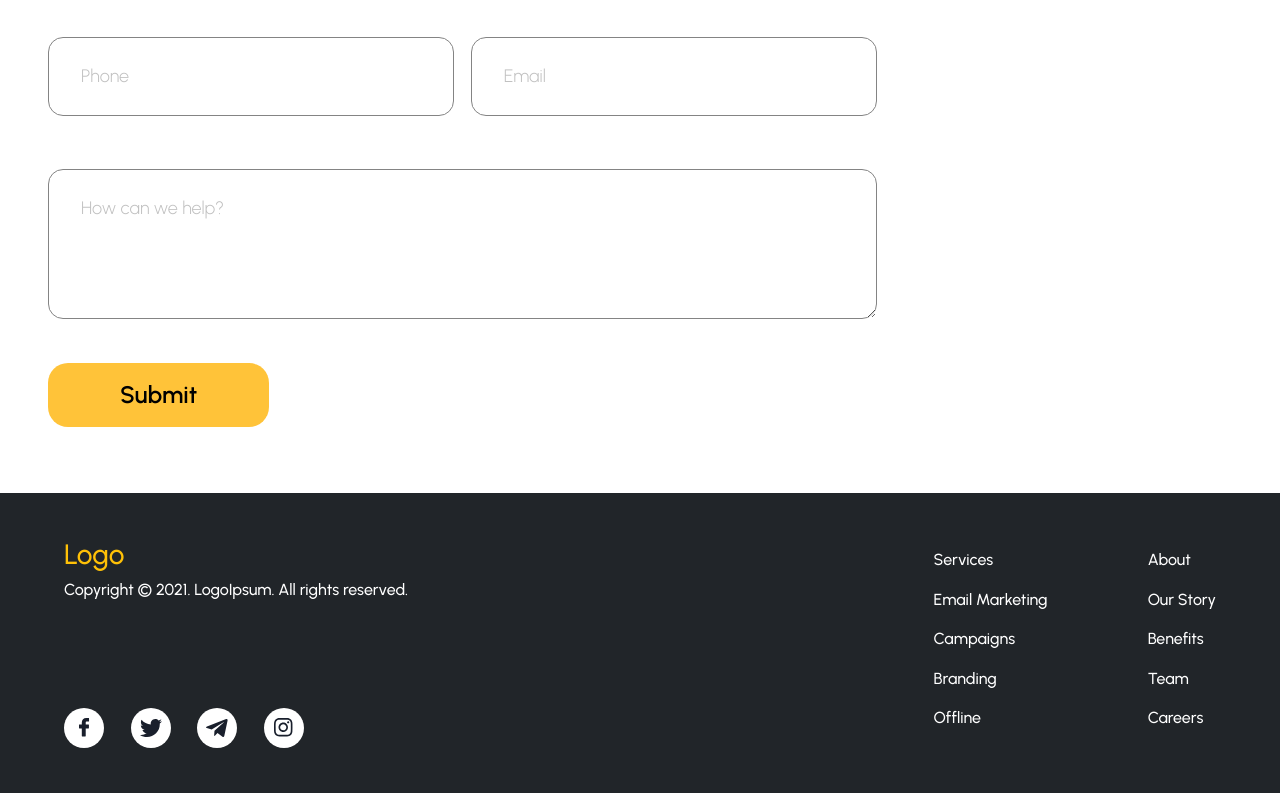
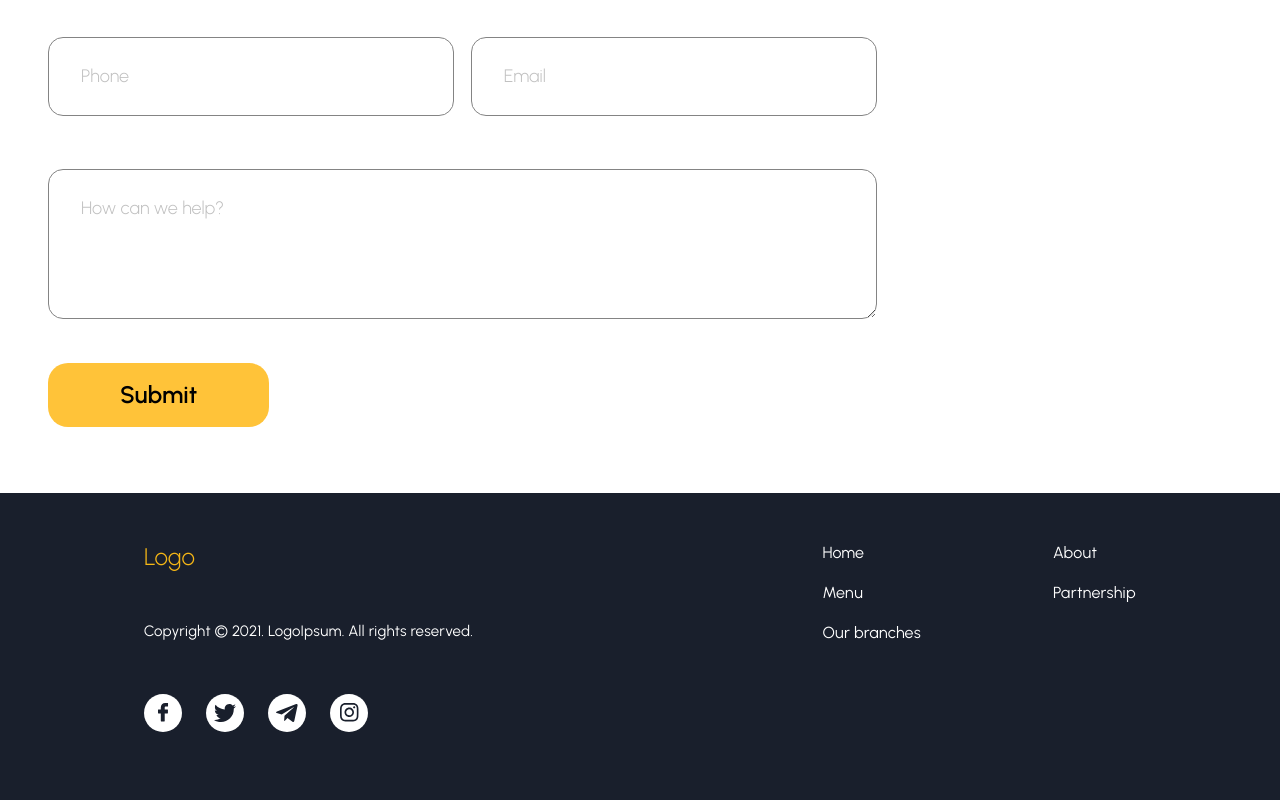
Before and after one commit to IftixorT/toogether-tech-project, a React (Create React App) app: page /partnership in a window 1280 px wide. Shown: the part 855-1655 px from the top of the page. Built offline with nearby package versions, Linux system fonts and the light colour scheme.

Commit message:
video va footer qismi qushildi

```diff
--- a/src/components/common/footer/footer.scss
+++ b/src/components/common/footer/footer.scss
@@ -1,72 +1,127 @@
-* {
-	user-select: none;
-	margin: 0;
+.footer-section {
+	width: 100%;
+	min-height: 262px;
+	background: #191F2C;
+	padding: 50px 0 60px;
+
+
+	&__container {
+		width: 992px;
+		max-width: 100%;
+		margin: auto;
+		height: 100%;
+		color: white;
+		padding: 0;
+		@media (max-width: 1024px) {
+			padding: 0 2rem;
 		}
-
-footer {
-	// width: 100vw;
-	height: 300px;
-	padding: 0px 4rem;
+		@media (max-width: 980px) {
+			padding: 0 14%;
+		}
+		@media (max-width: 760px) {
+			padding: 0 10%;
+		}
+	}
+	.footer {
+		display: flex;
 		justify-content: space-between;
-	color: white;
-	.about {
-		height: 70%;
-		justify-content: space-around;
+		row-gap: 30px;
+		@media (max-width: 550px) {
+			flex-wrap: wrap;
 		}
-	.messengers {
-		width: 240px;
-		justify-content: space-between;
+		&__left {
+			display: flex;
+			flex-direction: column;
+			align-items: flex-start;
+			@media (max-width: 550px) {
+				flex: 0 0 100%;
+				justify-content: center;
+				align-items: center;
 			}
-	.messengerBg {
-		width: 40px;
-		height: 40px;
+			&__title {
+				font-style: normal;
+				font-weight: 300;
+				font-size: 24px;
+				line-height: 28px;
+				color: #F6B716;
+			}
+			&__subtitle {
+				font-style: normal;
+				font-weight: normal;
+				font-size: 15px;
+				line-height: 18px;
+				letter-spacing: 0.01em;
+				color: #FFFFFF;
+				margin-top: 43px;
+				margin-bottom: 54px;
+				@media (max-width: 550px) {
+					text-align: center;
+					line-height: 150%;
+				}
+			}
+			&__social {
+				display: flex;
+				align-items: center;
+				column-gap: 24px;
+				a {
+					width: 38px;
+					height: 38px;
 					border-radius: 50%;
+					background: white;
 					display: flex;
 					align-items: center;
 					justify-content: center;
-	}
-
-	.menus {
-		height: 70%;
-		._menu {
-			display: flex;
-			flex-direction: column;
-			height: 100%;
-			justify-content: space-evenly;
-			font-weight: 100;
-			margin-left: 100px;
-		}
-
-		._menu h6:hover {
-			text-decoration-line: underline;
+					&:hover {
+						transform: scale(1.2);
+						transition: 0.3s all ease;
 					}
 				}
 			}
-
-@media screen and (max-width: 600px) {
-	footer {
+		}
+		&__right {
+			display: flex;
+			align-items: flex-start;
+			@media (max-width: 980px) {
 				flex-direction: column;
+				row-gap: 21px;
+			}
+			@media (max-width: 550px) {
+				justify-content: center;
 				align-items: center;
-		height: 350px;
-		padding: 25px 20px;
-		transition: 0.3s;
+				flex: 0 0 100%;
 			}
-	.about {
-		width: 100%;
-		text-align: center;
+			&__item {
+				display: flex;
+				flex-direction: column;
+				align-items: flex-start;
+				row-gap: 21px;
+				@media (max-width: 550px) {
+					justify-content: center;
 					align-items: center;
 				}
-	.menus {
-		margin-top: 25px;
+				&:last-child {
+					margin-left: 132px;
+					@media (max-width: 1024px) {
+						margin-left: 60px;
 					}
-	.menu {
-		margin: 0px 50px;
+					@media (max-width: 980px) {
+						margin-left: 0;
 					}
-	.messengerBg {
-		width: 30px;
-		height: 30px;
-	}
-	.messengerBg img {
-		width: 50%;
+					@media (max-width: 550px) {
+						justify-content: center;
+						align-items: center;
 					}
 				}
+				a {
+					text-decoration: none;
+					font-style: normal;
+					font-weight: normal;
+					font-size: 16px;
+					line-height: 19px;
+					letter-spacing: 0.01em;
+					color: #FFFFFF;
+				}
+			}
+		}
+	}
+}
--- a/src/components/common/footer/footer.tsx
+++ b/src/components/common/footer/footer.tsx
@@ -1,6 +1,6 @@
 import {FC} from 'react'
 import './footer.scss'
-
+import {Link} from 'react-router-dom'
 import facebook from '../../../assets/images/footer/facebook.svg'
 import twitter from '../../../assets/images/footer/twitter.svg'
 import telegram from '../../../assets/images/footer/telegram.svg'
@@ -10,44 +10,33 @@ export interface FooterProps {}
 
 const Footer: FC<FooterProps> = () => {
 	return (
-		<footer className="footer bg-dark d-flex align-items-center justify-space-between">
-			<div className="about d-flex flex-column">
-				<h3 className="logo text-warning font-weight-lighter">Logo</h3>
-				<h6 className="about">
-					Copyright © 2021. LogoIpsum. All rights reserved.
-				</h6>
-				<div className="messengers d-flex">
-					<div className="messengerBg bg-white">
-						<img src={facebook} alt="facebook" />
+		<div className='footer-section'>
+			<div className='footer-section__container'>
+				<div className='footer'>
+					<div className='footer__left'>
+						<h1 className='footer__left__title'>Logo</h1>
+						<h1 className='footer__left__subtitle'>Copyright © 2021. LogoIpsum. All rights reserved.</h1>
+						<h1 className='footer__left__social'>
+							<a href='https://www.facebook.com/Supreme-D%C3%B6ner-Kebab-101841565467412/' target="blank"><img src={facebook} alt='img' /></a>
+							<a href='#'><img src={twitter} alt='img' /></a>
+							<a href='#'><img src={telegram} alt='img' /></a>
+							<a href='https://www.instagram.com/supreme.grill' target="blank"><img src={instagram} alt='img' /></a>
+						</h1>
 					</div>
-					<div className="messengerBg bg-white">
-						<img src={twitter} alt="twitter" />
-					</div>
-					<div className="messengerBg bg-white">
-						<img src={telegram} alt="telegram" />
-					</div>
-					<div className="messengerBg bg-white">
-						<img src={instagram} alt="instagram" />
+					<div className='footer__right'>
+						<div className='footer__right__item'>
+							<Link to="/">Home</Link>
+							<Link to="/menu">Menu</Link>
+							<a href='#'>Our branches</a>
+						</div>
+						<div className='footer__right__item'>
+							<a href='#'>About</a>
+							<Link to="/partnership">Partnership</Link>
+						</div>
 					</div>
 				</div>
 			</div>
-			<div className="menus d-flex">
-				<div className="_menu">
-					<h6>Services</h6>
-					<h6>Email Marketing</h6>
-					<h6>Campaigns</h6>
-					<h6>Branding</h6>
-					<h6>Offline</h6>
-				</div>
-				<div className="_menu">
-					<h6>About</h6>
-					<h6>Our Story</h6>
-					<h6>Benefits</h6>
-					<h6>Team</h6>
-					<h6>Careers</h6>
-				</div>
-			</div>
-		</footer>
+		</div>
 	)
 }
 
--- /dev/null
+++ b/src/components/landing/branches/Video/Video.css
@@ -0,0 +1,99 @@
+.video-js {
+    width: 976px;
+    max-width: 100%;
+    height: 576px;
+    margin: 50px auto 0;
+    border-radius: 30px;
+}
+.vjs-tech {
+    border-radius: 30px;
+    width: 100%;
+    height: 100%;
+}
+.videoPlayer {
+}
+.video-js .vjs-big-play-button {
+    width: 120px;
+    max-width: 100%;
+    height: 120px;
+    background: #FFC339;
+    border-radius: 50%;
+    font-size: 80px;
+    border: none;
+    left: 63%;
+    top: 60%;
+    transform: translate(-50%, -50%);
+}
+.video-js .vjs-control-bar {
+    font-size: 1.1em;
+    background: #4e4f51;
+    border-bottom-right-radius: 30px;
+    border-bottom-left-radius: 30px;
+}
+
+@media (max-width: 1024px) {
+    .video-js {
+        width: 600px;
+        max-width: 100%;
+        height: 476px;
+        margin: 50px auto 0;
+        border-radius: 30px;
+    }
+
+    .video-js .vjs-big-play-button {
+        width: 80px;
+        max-width: 100%;
+        height: 80px;
+        background: #FFC339;
+        border-radius: 50%;
+        font-size: 50px;
+        border: none;
+        left: 63%;
+        top: 55%;
+    }
+}
+@media (max-width: 768px) {
+    .video-js {
+        width: 500px;
+        max-width: 100%;
+        height: 400px;
+        margin: 50px auto 0;
+        border-radius: 30px;
+    }
+
+    .video-js .vjs-big-play-button {
+        width: 50px;
+        max-width: 100%;
+        height: 50px;
+        background: #FFC339;
+        border-radius: 50%;
+        font-size: 32px;
+        border: none;
+        left: 63%;
+        top: 55%;
+    }
+}
+@media (max-width: 414px) {
+    .video-js {
+        width: 340px;
+        max-width: 100%;
+        height: 220px;
+        margin: 30px auto 0;
+        border-radius: 30px;
+    }
+
+    .video-js .vjs-big-play-button {
+        width: 50px;
+        max-width: 100%;
+        height: 50px;
+        background: #FFC339;
+        border-radius: 50%;
+        font-size: 32px;
+        border: none;
+        left: 63%;
+        top: 55%;
+    }
+    .video-js .vjs-control-bar {
+        font-size: 1.1em;
+    }
+}
--- /dev/null
+++ b/src/components/landing/branches/Video/Video.jsx
@@ -0,0 +1,20 @@
+import React from 'react'
+import VideoPlayer from 'react-video-js-player'
+import About from './../../../../assets/video/video_2022-03-04_18-20-17.mp4'
+import './Video.css'
+const Video = () => {
+	const videoSrc = About;
+	return (
+		<div>
+			<div className="video">
+				<VideoPlayer
+					src={videoSrc}
+					className="videoPlayer"
+				/>
+			</div>
+
+		</div>
+	)
+}
+
+export default Video
--- a/src/components/landing/branches/branches.tsx
+++ b/src/components/landing/branches/branches.tsx
@@ -5,6 +5,7 @@ import burger1 from '../../../assets/svg-png/burger 1.svg'
 import bgburger from './../../../assets/svg-png/bg-burger.svg'
 import location from './../../../assets/svg-png/location.svg'
 import location_img from './../../../assets/images/image 40.png'
+import Video from './Video/Video'
 
 export interface BranchesProps {}
 
@@ -211,6 +212,7 @@ const Branches: FC<BranchesProps> = () => {
 					</div>
 				</div>
 			</div>
+			<Video/>
 		</ViewMenuStyle>
 	)
 }
```
Also changed, not shown: 1 other file (tests, documents, lock files or other folders). Lines whose indentation alone changed are shown as unchanged.
